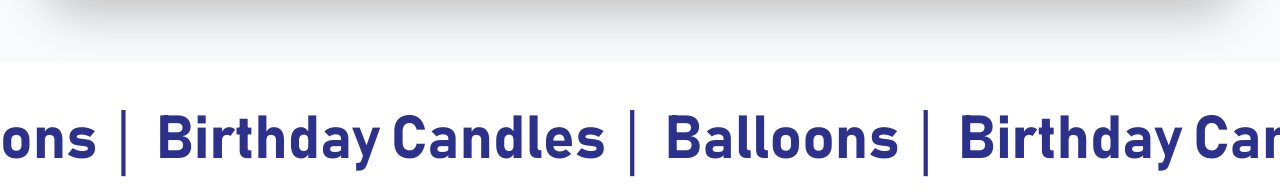
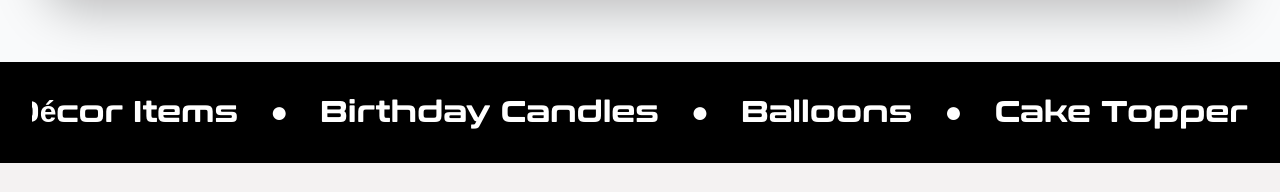
Before and after one commit to Sushil-Jadhav07/Krushi-impex, a React (Vite) app: page / in a window 1280 px wide. Shown: the part 730-922 px from the top of the page. Built offline with nearby package versions, Linux system fonts and the light colour scheme.

Commit message:
added scroll

```diff
--- a/src/components/home/BannerSection.jsx
+++ b/src/components/home/BannerSection.jsx
@@ -24,7 +24,7 @@ const BannerSection = ({
 
   return (
     <section className="w-full bg-gray-50 px-4 sm:px-6 lg:px-8 pt-24 pb-8 lg:pt-32 lg:pb-16">
-      <div className="max-w-7xl mx-auto">
+      <div className="max-w-[1350px] mx-auto">
         {/* Banner Container with rounded corners */}
         <div
           className="relative overflow-hidden rounded-3xl sm:rounded-[2.5rem] lg:rounded-[3rem] shadow-2xl"
--- a/src/components/home/VelocityScroll.jsx
+++ b/src/components/home/VelocityScroll.jsx
@@ -65,13 +65,14 @@ const ParallaxText = ({ children, baseVelocity = 100, className = '' }) => {
   });
 
   return (
-    <div
-      className="w-full overflow-hidden whitespace-nowrap"
-      ref={containerRef}
-    >
-      <motion.div className={`inline-block ${className}`} style={{ x }}>
+    <div className="overflow-hidden whitespace-nowrap flex flex-nowrap" ref={containerRef}>
+      <motion.div className="flex whitespace-nowrap flex-nowrap" style={{ x }}>
         {Array.from({ length: repetitions }).map((_, i) => (
-          <span className="mb-4" key={i} ref={i === 0 ? textRef : null}>
+          <span
+            key={i}
+            ref={i === 0 ? textRef : null}
+            className={className}
+          >
             {children}{' '}
           </span>
         ))}
@@ -84,20 +85,31 @@ const ParallaxText = ({ children, baseVelocity = 100, className = '' }) => {
 const VelocityScroll = ({
   text1 = "Birthday Candles",
   text2 = "Balloons",
+  text3 = "Cake Toppers",
+  text4 = "Party Décor Items",
+  separator = "●",
   default_velocity = 5,
-  className = ''
+  className = '',
+  style = {}
 }) => {
+  const texts = [text1, text2, text3, text4].filter(Boolean);
+
   return (
-    <section className="relative w-full bg-white py-8 md:py-12">
-      <div className="w-full">
-        <ParallaxText baseVelocity={default_velocity} className={className}>
-          {text1}
+    <div className="bg-black flex items-center justify-center p-8">
+      <section className="w-full">
+        <ParallaxText baseVelocity={default_velocity} className={className || "text-7xl font-bold text-white tracking-tight"}>
+          <span style={style}>
+            {texts.map((text, index) => (
+              <React.Fragment key={index}>
+                {text}
+                {index < texts.length - 1 && <span className="mx-8">{separator}</span>}
+              </React.Fragment>
+            ))}
+            <span className="mx-8">{separator}</span>
+          </span>
         </ParallaxText>
-        <ParallaxText baseVelocity={-default_velocity} className={className}>
-          {text2}
-        </ParallaxText>
-      </div>
-    </section>
+      </section>
+    </div>
   );
 };
 
--- a/src/pages/Home.jsx
+++ b/src/pages/Home.jsx
@@ -24,10 +24,9 @@ function Home() {
       <Navbar2 />
       <BannerSection />
       <VelocityScroll
-        text1="Birthday Candles │ Balloons │"
-        text2="Cake Toppers │ Party Décor Items │"
+        text1="Birthday Candles"
         default_velocity={2}
-        className="font-bold text-3xl md:text-6xl mb-6 text-[#2C328C]"
+        className="font-bold text-xl md:text-3xl text-[#FFF]"
         style={{ fontFamily: 'Conthrax, sans-serif' }}
       />
       {/* <HeroSection /> */}
```
